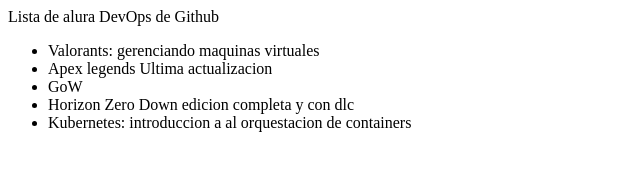
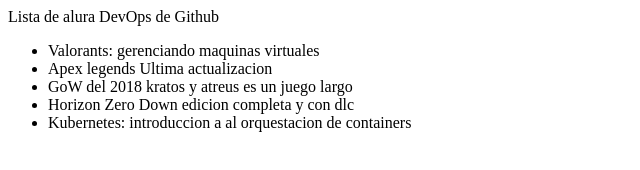
Before and after one commit to Orlandows/Alura-git, a plain HTML site: page index.html in a window 1280 px wide. Shown: the whole page, without its empty margins (0-640 px from the left). Drawn offline with Linux system fonts and the light colour scheme.

Commit message:
Modificando el nombre de Gow

```diff
--- a/index.html
+++ b/index.html
@@ -8,7 +8,7 @@
         <ul>
             <li>Valorants: gerenciando maquinas virtuales</li>
             <li>Apex legends Ultima actualizacion</li>
-            <li>GoW</li>
+            <li>GoW del 2018 kratos y atreus es un juego largo</li>
             <li>Horizon Zero Down edicion completa y con dlc</li>
             <li>Kubernetes: introduccion a al orquestacion de containers</li>
         </ul>
```
